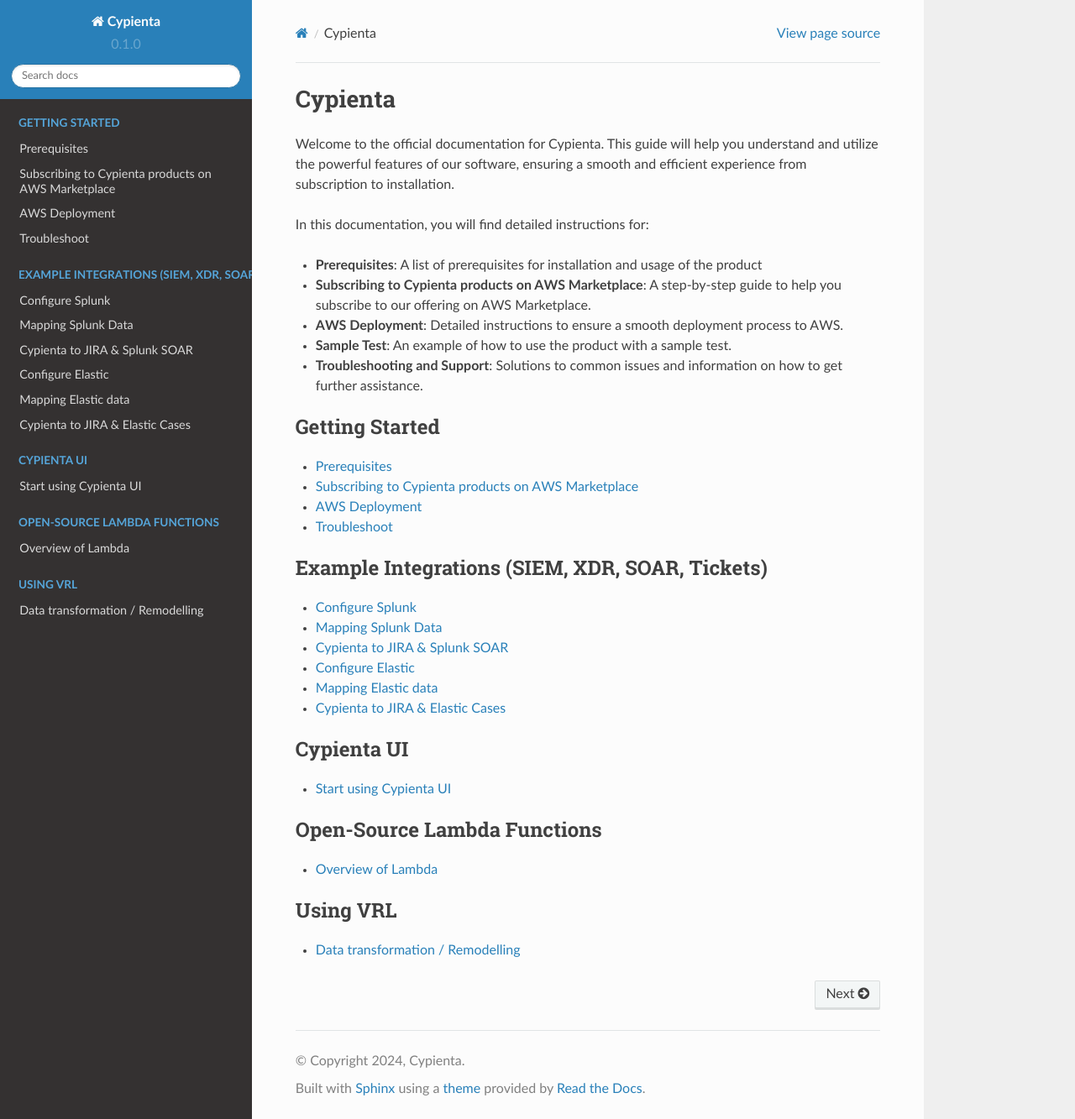
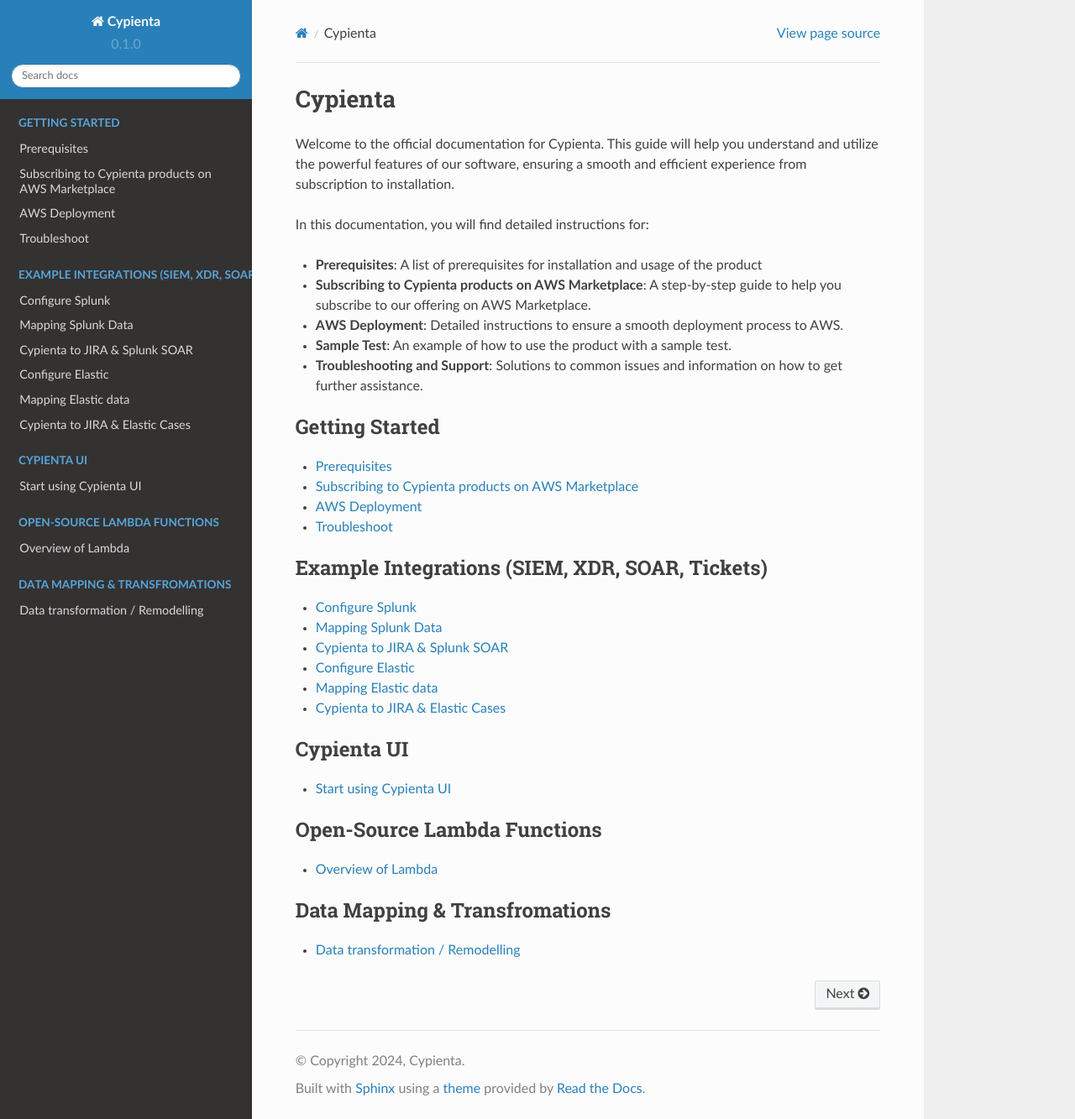
Before and after one commit to cypienta/docs, a Sphinx documentation site: the page built from docs/source/index.rst, in a window 1280 px wide and 1333 px high. Shown: the whole window at 84% size. Built offline with Sphinx 7.4.7 and the Read the Docs theme 2.0.0, drawn with Linux system fonts in a browser that asks for light colours.

Commit message:
Update index.rst

```diff
--- a/docs/source/index.rst
+++ b/docs/source/index.rst
@@ -46,6 +46,6 @@
 
 .. toctree::
     :maxdepth: 1
-    :caption: Using VRL
+    :caption: Data Mapping & Transfromations
 
     vrl/transform
```
